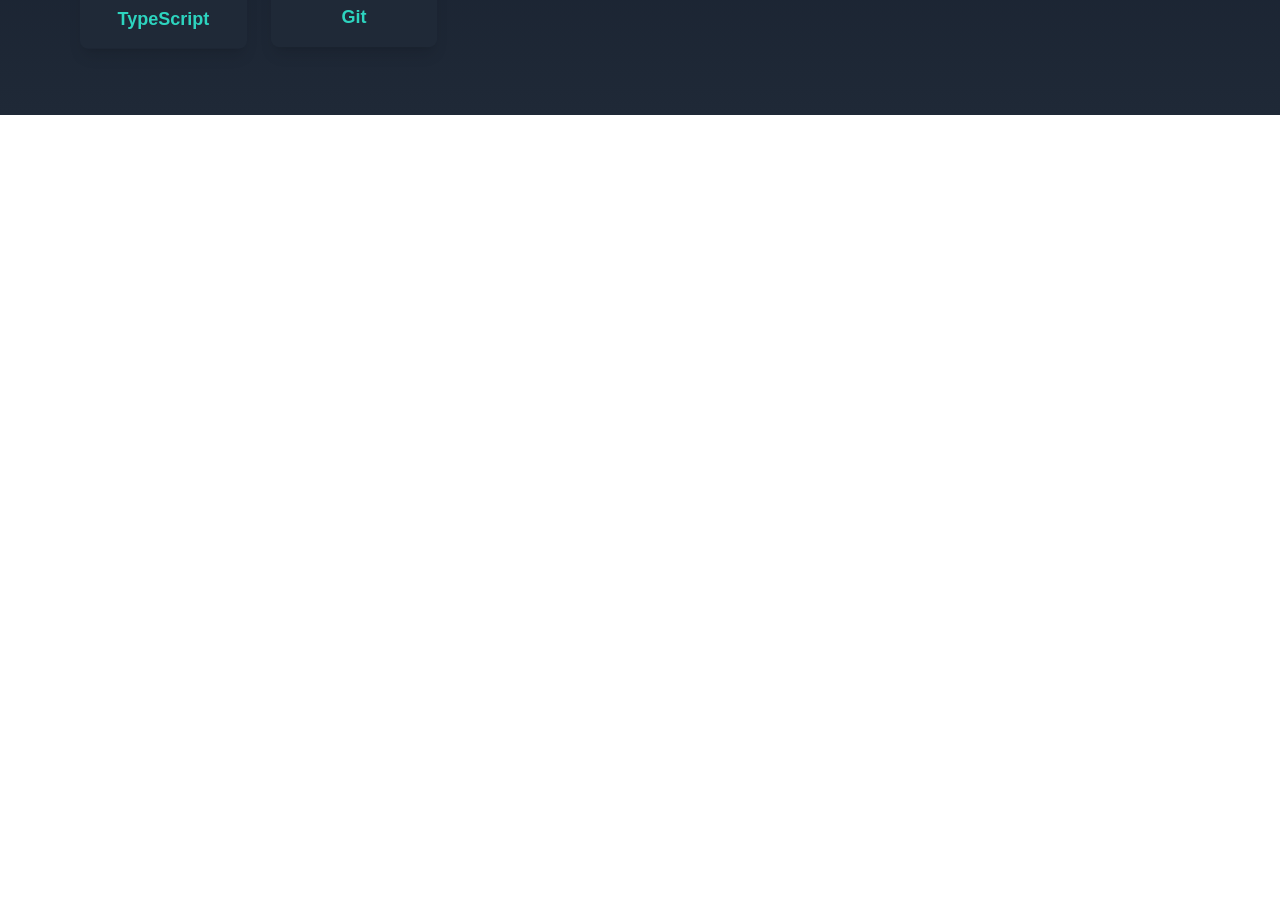
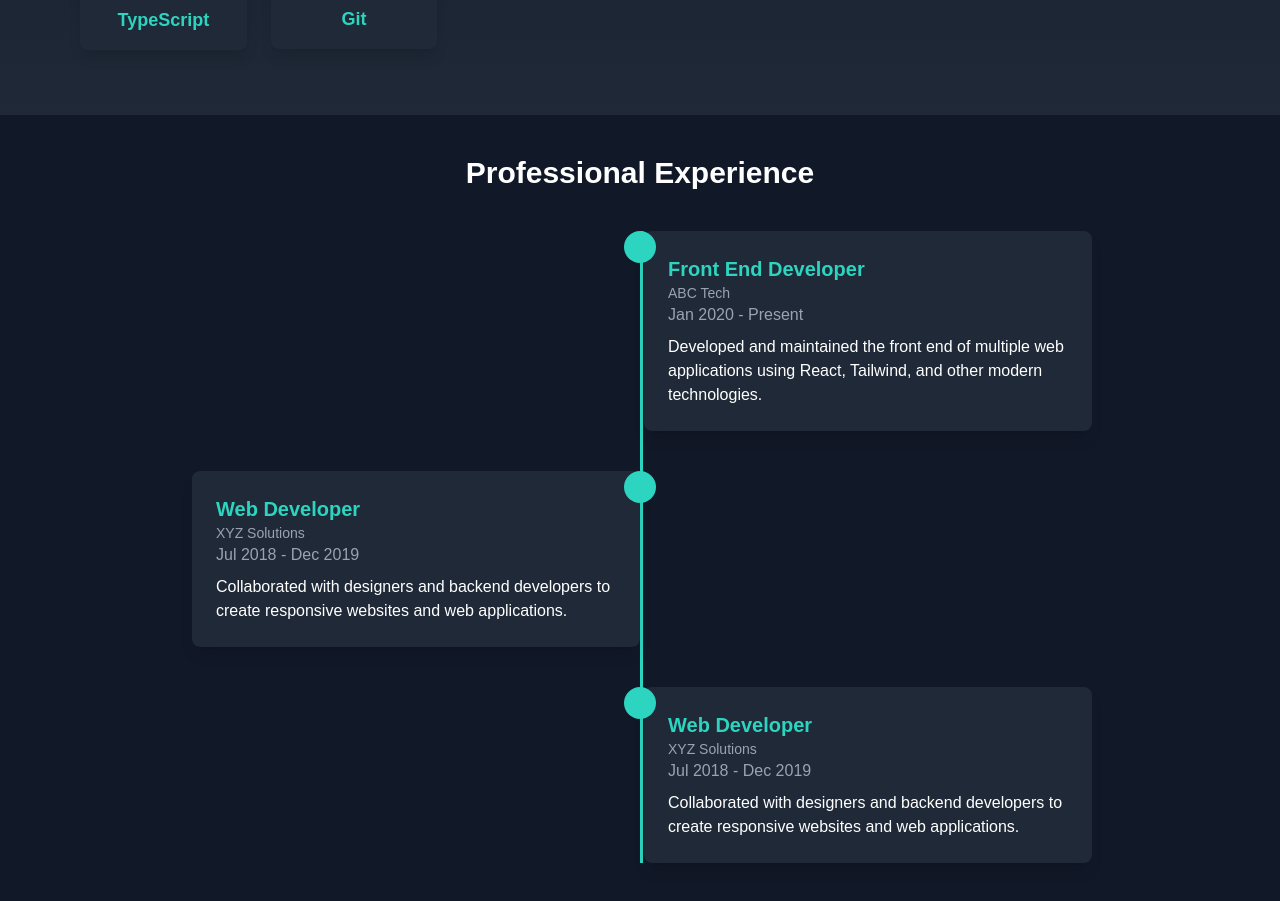
Before and after one commit to Ranagithubrr/next-portfolio, a Next.js app: page / in a window 1280 px wide. Shown: the part 1229-2130 px from the top of the page. Before the commit the page ends 1344 px from the top, so only its background shows below. Built offline with nearby package versions, Linux system fonts and the light colour scheme.

Commit message:
Feat: experience section added

```diff
--- a/src/app/page.tsx
+++ b/src/app/page.tsx
@@ -1,3 +1,4 @@
+import Experience from '@/components/Experience/Experience'
 import Hero from '@/components/Hero/Hero'
 import Sidebar from '@/components/Sidebar/Sidebar'
 import SkillsSection from '@/components/Skill/SkillsSection'
@@ -9,6 +10,7 @@ const index = () => {
       <Sidebar />
       <Hero />
       <SkillsSection />
+      <Experience />
     </>
   )
 }
--- /dev/null
+++ b/src/components/Experience/Experience.tsx
@@ -0,0 +1,68 @@
+"use client"
+import React from "react";
+import { motion } from "framer-motion";
+
+const experienceData = [
+    {
+        id: 1,
+        title: "Front End Developer",
+        company: "ABC Tech",
+        duration: "Jan 2020 - Present",
+        description: "Developed and maintained the front end of multiple web applications using React, Tailwind, and other modern technologies.",
+    },
+    {
+        id: 2,
+        title: "Web Developer",
+        company: "XYZ Solutions",
+        duration: "Jul 2018 - Dec 2019",
+        description: "Collaborated with designers and backend developers to create responsive websites and web applications.",
+    },
+    {
+        id: 3,
+        title: "Web Developer",
+        company: "XYZ Solutions",
+        duration: "Jul 2018 - Dec 2019",
+        description: "Collaborated with designers and backend developers to create responsive websites and web applications.",
+    },
+];
+
+const Experience = () => {
+    return (
+        <div className="bg-gray-900 text-white py-10 px-5">
+            <h2 className="text-3xl font-bold text-center mb-10">
+                Professional Experience
+            </h2>
+            <div className="relative max-w-4xl mx-auto">
+                {/* Vertical line */}
+                <motion.div
+                    initial={{ opacity: 0, y: 50 }}
+                    animate={{ opacity: 1, y: 0 }}
+                    transition={{ duration: 0.5, delay: 0.2 }}
+                    className="absolute w-[3px] bg-teal-400 h-full left-1/2 transform -translate-x-1/2" />
+
+                {experienceData.map((experience, index) => (
+                    <motion.div
+                        key={experience.id}
+                        initial={{ opacity: 0, y: 50 }}
+                        animate={{ opacity: 1, y: 0 }}
+                        transition={{ duration: 0.5, delay: index * 0.2 }}
+                        className={`relative flex items-start mb-10 ${index % 2 === 0 ? "flex-row-reverse" : "flex-row"} justify-between`}
+                    >
+                        {/* Experience Content */}
+                        <div className={`bg-gray-800 rounded-lg p-6 shadow-lg max-w-md ${index % 2 === 0 ? "-mr-1" : ""}`}>
+                            <h3 className="text-xl font-semibold text-teal-400">{experience.title}</h3>
+                            <p className="text-sm text-gray-400">{experience.company}</p>
+                            <span className="block text-gray-400 mb-2">{experience.duration}</span>
+                            <p>{experience.description}</p>
+                        </div>
+
+                        {/* Connector dot */}
+                        <div className="w-8 h-8 bg-teal-400 rounded-full absolute left-1/2 transform -translate-x-1/2"></div>
+                    </motion.div>
+                ))}
+            </div>
+        </div>
+    );
+};
+
+export default Experience;
```
Also changed, not shown: src/components/Hero/Hero.tsx (line endings or trailing spaces).
